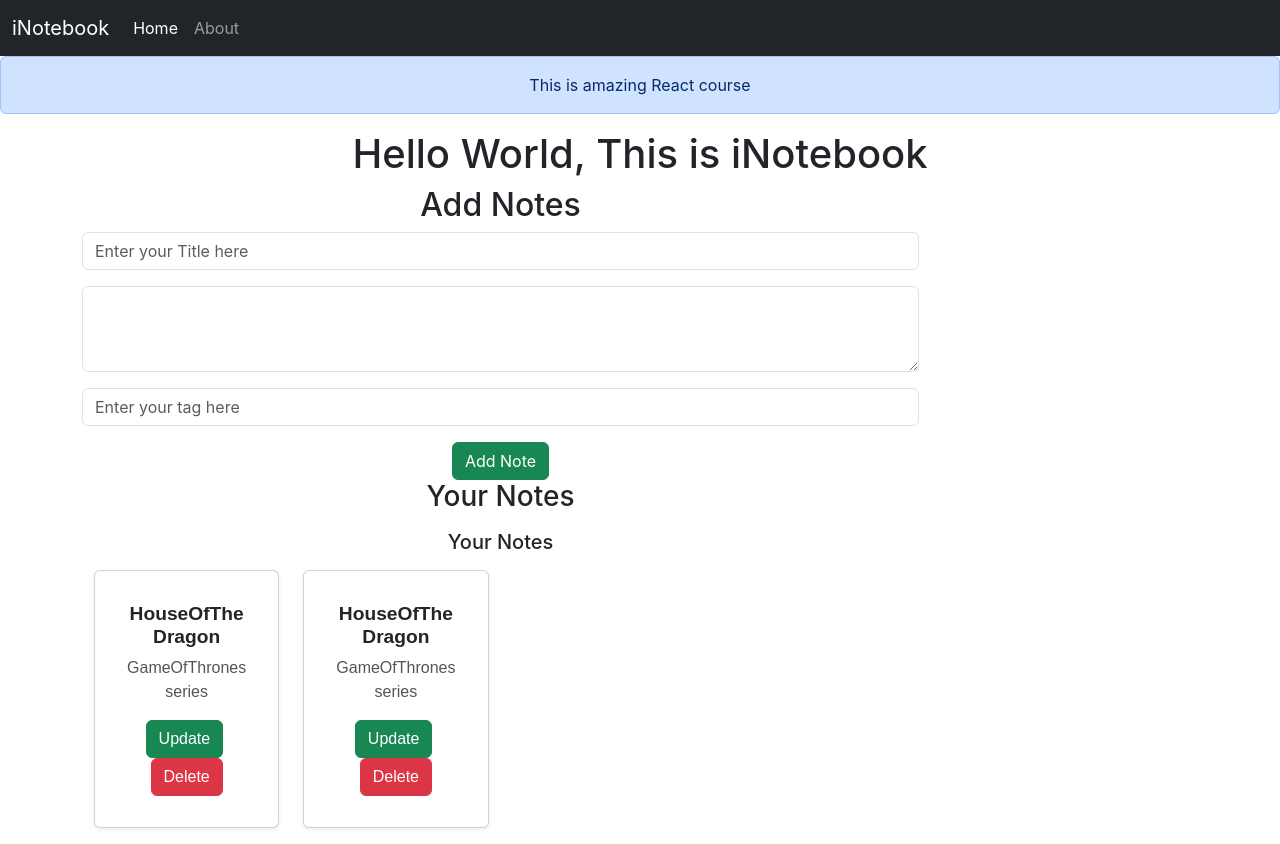
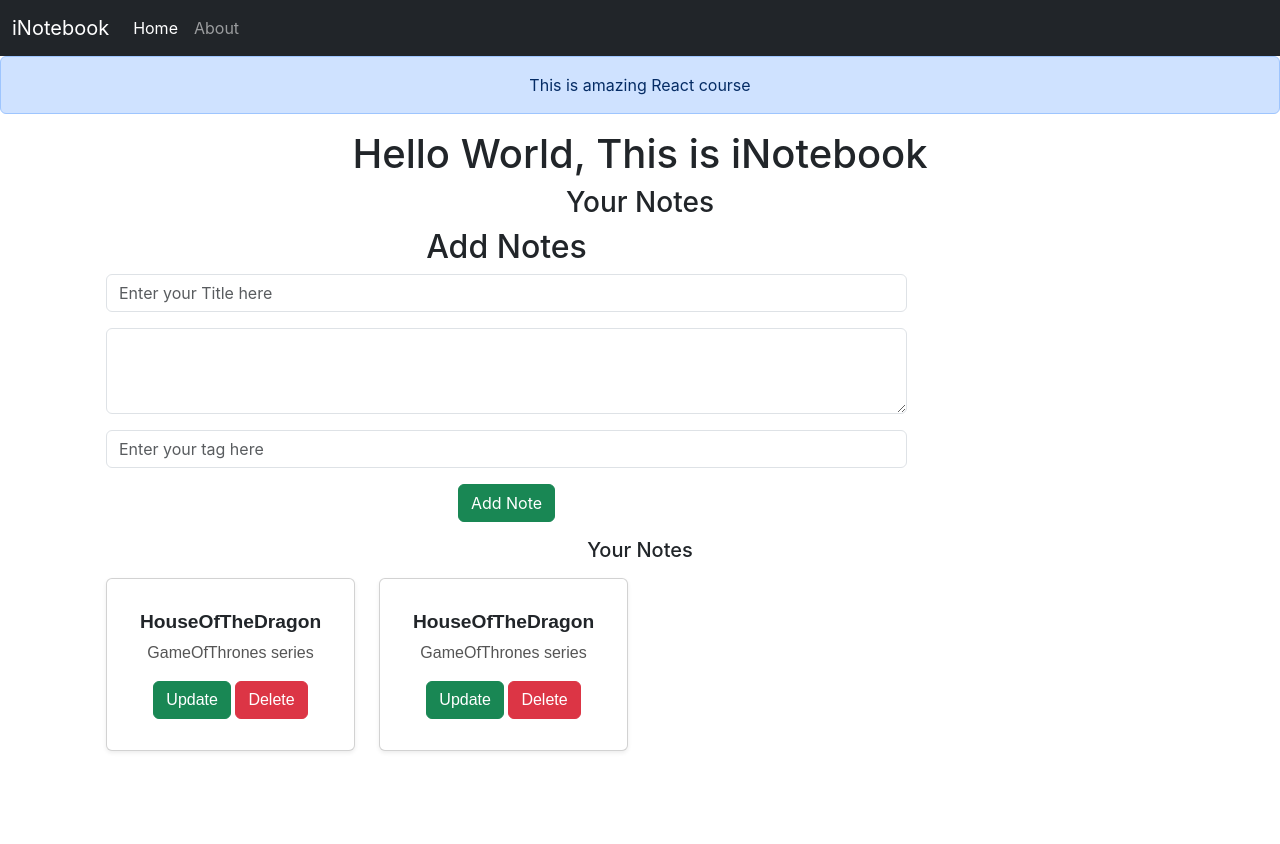
Before and after one commit to Chetanya2001/iNotebook, a React (Create React App) app: page / in a window 1280 px wide. After the commit the page ends 800 px from the top, so only its background shows below. Built offline with nearby package versions, Linux system fonts and the light colour scheme.

Commit message:
added the addnote component

```diff
--- /dev/null
+++ b/src/components/AddNote.js
@@ -0,0 +1,51 @@
+import React, { useContext, useState } from "react";
+import noteContext from "../context/notes/NoteContext";
+const AddNote = () => {
+  const context = useContext(noteContext);
+  const { addNote } = context;
+  const [note, setNote] = useState({ title: "", description: "", tag: "" });
+  const ToAddNote = (e) => {
+    e.preventDefault();
+    addNote(note.title, note.description, note.tag);
+  };
+  const OnChange = (e) => {
+    setNote({ ...note, [e.target.name]: e.target.value });
+  };
+  return (
+    <div className="container">
+      <div className="col-md-9">
+        <h2>Add Notes</h2>
+        <div className="mb-3">
+          <input
+            className="form-control"
+            id="title"
+            name="title"
+            placeholder="Enter your Title here"
+            onChange={OnChange}
+          />
+        </div>
+        <div className="mb-3">
+          <textarea
+            className="form-control"
+            id="description"
+            name="description"
+            rows="3"
+            onChange={OnChange}
+          ></textarea>
+        </div>
+        <div className="mb-3">
+          <input
+            className="form-control"
+            id="exampleFormControlInput1"
+            placeholder="Enter your tag here"
+          />
+        </div>
+        <button className="btn btn-success" onClick={ToAddNote}>
+          Add Note
+        </button>
+      </div>
+    </div>
+  );
+};
+
+export default AddNote;
--- a/src/components/Alert.js
+++ b/src/components/Alert.js
@@ -3,7 +3,7 @@ import React from "react";
 const Alert = (props) => {
   return (
     <div>
-      <div class="alert alert-primary" role="alert">
+      <div className="alert alert-primary" role="alert">
         {props.message}
       </div>
     </div>
--- a/src/components/Home.js
+++ b/src/components/Home.js
@@ -1,34 +1,11 @@
 import React from "react";
-
 import Notes from "./Notes";
 
 export const Home = () => {
   return (
     <>
-      <div className="col-md-9">
-        <h2>Add Notes</h2>
-        <div className="mb-3">
-          <input
-            className="form-control"
-            id="exampleFormControlInput1"
-            placeholder="Enter your Title here"
-          />
-        </div>
-        <div className="mb-3">
-          <textarea
-            className="form-control"
-            id="exampleFormControlTextarea1"
-            rows="3"
-          ></textarea>
-        </div>
-        <div className="mb-3">
-          <input
-            className="form-control"
-            id="exampleFormControlInput1"
-            placeholder="Enter your tag here"
-          />
-        </div>
-        <button className="btn btn-success">Add Note</button>
+      <div className="container">
+        <div></div>
         <h3>Your Notes</h3>
         <div>
           <Notes />
--- a/src/components/Notes.js
+++ b/src/components/Notes.js
@@ -1,12 +1,15 @@
 import React, { useContext } from "react";
 import noteContext from "../context/notes/NoteContext";
 import NoteItem from "./NoteItem";
+import AddNote from "./AddNote";
 
 const Notes = () => {
   const context = useContext(noteContext);
-  const { notes } = context;
+  const { notes, addNote } = context;
 
   return (
+    <>
+      <AddNote />
       <div className="container my-3">
         <h5 className="mb-3">Your Notes</h5>
         <div className="row g-4">
@@ -25,6 +28,7 @@ const Notes = () => {
           ))}
         </div>
       </div>
+    </>
   );
 };
 
--- a/src/context/notes/NoteState.js
+++ b/src/context/notes/NoteState.js
@@ -23,14 +23,26 @@ const NoteState = (props) => {
     },
   ];
   //ADD notes
-  const addNote = () => {};
+
+  const [notes, setNotes] = useState(notesInitial);
+  const addNote = (title, description, tag) => {
+    const note = {
+      _id: "6717b0b0b436df26e72cb1ec",
+      username: "Dhannu",
+      title: title,
+      description: description,
+      tag: tag,
+      date: "2024-10-22T14:03:28.387Z",
+      __v: 0,
+    };
+    setNotes(notes.concat(note));
+  };
   // Delete Note
   const deleteNote = () => {};
   //Edit Note
   const EditNote = () => {};
-  const [notes, setnotes] = useState(notesInitial);
   return (
-    <NoteContext.Provider value={{ notes, setnotes }}>
+    <NoteContext.Provider value={{ notes, addNote, deleteNote, EditNote }}>
       {props.children}
     </NoteContext.Provider>
   );
```
Lines whose indentation alone changed are shown as unchanged.
